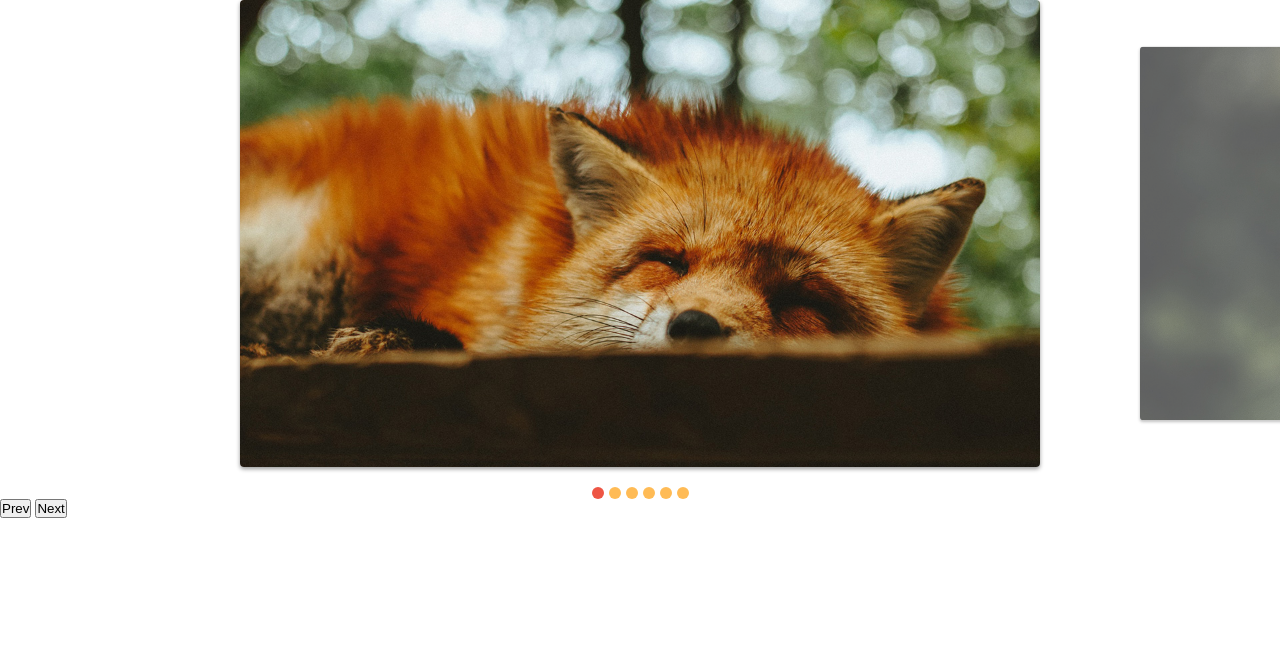
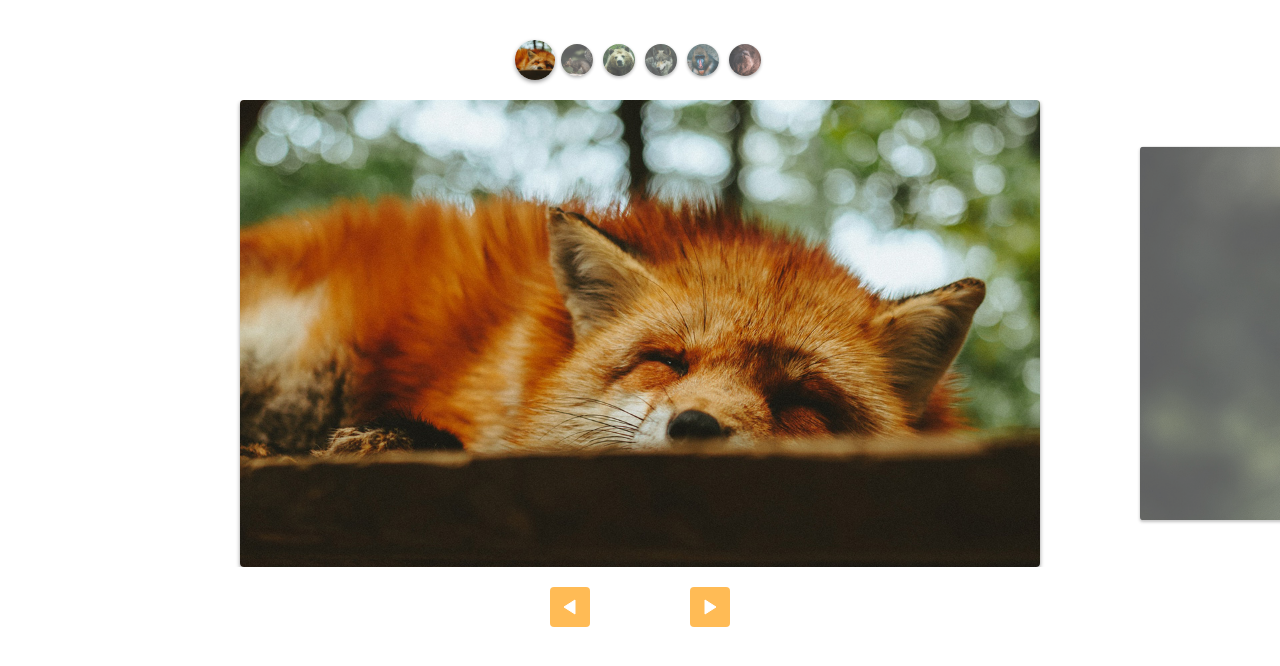
Before and after one commit to nicolasKormann/animais-slide, a plain HTML site: page index.html in a window 1280 px wide. Drawn offline with Linux system fonts and the light colour scheme.

Commit message:
custom controls stylized

```diff
--- a/css/style.css
+++ b/css/style.css
@@ -65,3 +65,48 @@ img {
 [data-control="slide"] li a:hover {
   background: #e54;
 }
+
+.custom-controls {
+  display: flex;
+  justify-content: center;
+  margin-top: 40px;
+  margin-bottom: 20px;
+  gap: 2px;
+  flex-wrap: wrap;
+}
+
+.custom-controls li {
+  opacity: 0.7;
+  transform: scale(0.8);
+  width: 40px;
+  border-radius: 50%;
+  overflow: hidden;
+  box-shadow: 0 2px 4px rgba(0, 0, 0, 0.4);
+  transition: 600ms;
+}
+
+.custom-controls li.active {
+  opacity: 1;
+  transform: scale(1);
+}
+
+.arrow-nav {
+  display: flex;
+  justify-content: center;
+  gap: 100px;
+  margin-block: 20px;
+}
+
+.arrow-nav button {
+  cursor: pointer;
+  border: none;
+  border-radius: 4px;
+  color: white;
+  width: 40px;
+  height: 40px;
+  background: #fb5 url("../img/arrow.svg") center center no-repeat;
+}
+
+.arrow-nav button.prev {
+  transform: rotate(180deg);
+}
--- a/index.html
+++ b/index.html
@@ -10,6 +10,14 @@
 </head>
 
 <body>
+  <ul class="custom-controls">
+    <li><img src="img/foto1-thumb.jpg" alt=""></li>
+    <li><img src="img/foto2-thumb.jpg" alt=""></li>
+    <li><img src="img/foto3-thumb.jpg" alt=""></li>
+    <li><img src="img/foto4-thumb.jpg" alt=""></li>
+    <li><img src="img/foto5-thumb.jpg" alt=""></li>
+    <li><img src="img/foto6-thumb.jpg" alt=""></li>
+  </ul>
   <div class="wrapper">
     <ul class="slide">
       <li><img src="img/foto1.jpg" alt=""></li>
@@ -21,8 +29,8 @@
     </ul>
   </div>
   <div class="arrow-nav">
-    <Button class="prev">Prev</Button>
-    <Button class="next">Next</Button>
+    <Button class="prev"></Button>
+    <Button class="next"></Button>
   </div>
 
   <script type="module" src="js/script.js"></script>
--- a/js/script.js
+++ b/js/script.js
@@ -1,8 +1,6 @@
-import { SlideNav } from "./slide.js";
+import SlideNav from "./slide.js";
 
 const slide = new SlideNav(".slide", ".wrapper");
 slide.init();
-
 slide.addArrow(".prev", ".next");
-
-slide.addControl();
+slide.addControl(".custom-controls");
--- a/js/slide.js
+++ b/js/slide.js
@@ -160,7 +160,7 @@ export class Slide {
   }
 }
 
-export class SlideNav extends Slide {
+export default class SlideNav extends Slide {
   constructor(slide, wrapper) {
     super(slide, wrapper);
     this.bindControlEvents();
```
